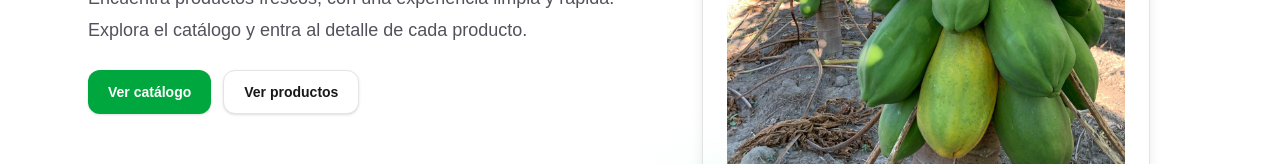
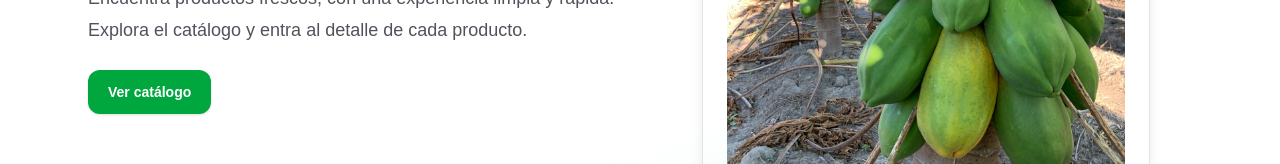
Before and after one commit to Javier-068/prisma-app, a Next.js app: page / in a window 1280 px wide. Shown: the part 530-694 px from the top of the page. Built offline with nearby package versions, Linux system fonts and the light colour scheme.

Commit message:
vista de valor total

```diff
--- a/app/page.tsx
+++ b/app/page.tsx
@@ -28,13 +28,6 @@ export default function Home() {
                 className="inline-flex h-11 items-center justify-center rounded-xl bg-green-600 px-5 text-sm font-semibold text-white shadow-sm transition hover:bg-green-700"
               >
                 Ver catálogo
-              </Link>
-
-              <Link
-                href="/products"
-                className="inline-flex h-11 items-center justify-center rounded-xl border border-zinc-200 bg-white px-5 text-sm font-semibold text-zinc-900 shadow-sm transition hover:bg-zinc-50"
-              >
-                Ver productos
               </Link>
             </div>
 
--- a/modules/orders/presentation/views/cartView.tsx
+++ b/modules/orders/presentation/views/cartView.tsx
@@ -17,12 +17,10 @@ export default function CartView() {
         if (status === "loading") return;
 
         if (!session) {
-            // 👇 si no hay sesión, no mostrar carrito
             setItems([]);
             return;
         }
 
-        // 👇 si hay sesión, cargar carrito específico del usuario
         const stored = localStorage.getItem(`cart_${session.user.email}`);
         if (stored) {
             setItems(JSON.parse(stored));
@@ -56,6 +54,8 @@ export default function CartView() {
             </div>
         );
     }
+
+    const totalGeneral = items.reduce((acc, item) => acc + item.price * item.quantity, 0);
 
     return (
         <div className="min-h-screen w-full px-4 py-8 bg-white">
@@ -98,12 +98,20 @@ export default function CartView() {
             )}
 
             {items.length > 0 && (
-                <button
-                    className="bg-green-600 text-white px-4 py-2 rounded mt-6"
-                    onClick={handleCheckout}
-                >
-                    Finalizar compra
-                </button>
+                <div className="mt-6 flex justify-between items-center">
+                    {/* Total general alineado a la izquierda */}
+                    <p className="text-xl font-bold text-gray-800">
+                        Total general: ${totalGeneral} MXN
+                    </p>
+
+                    {/* Botón alineado a la derecha */}
+                    <button
+                        className="bg-green-600 text-white px-4 py-2 rounded"
+                        onClick={handleCheckout}
+                    >
+                        Finalizar compra
+                    </button>
+                </div>
             )}
         </div>
     );
```
